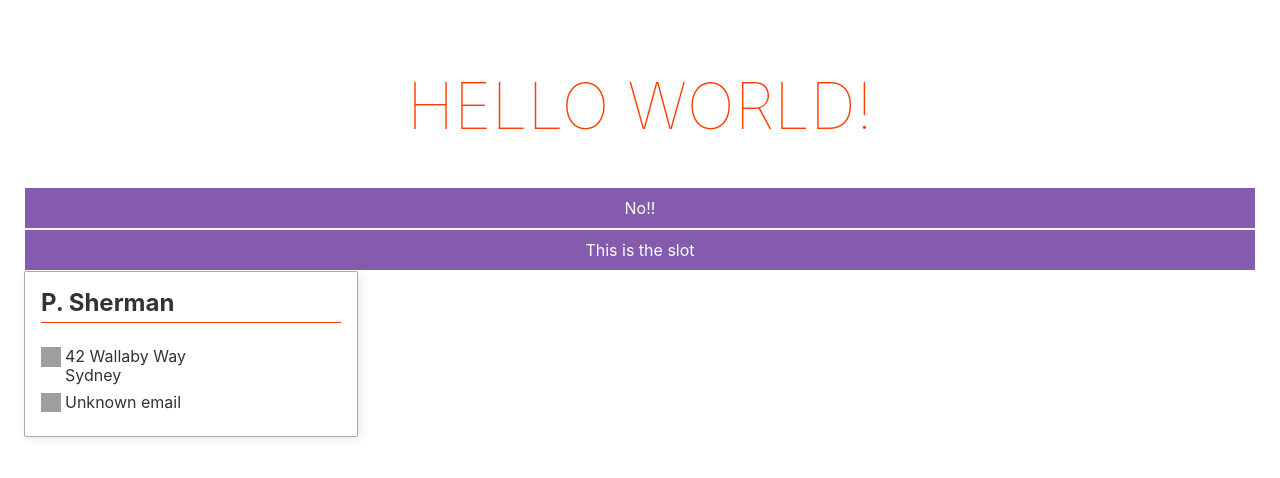
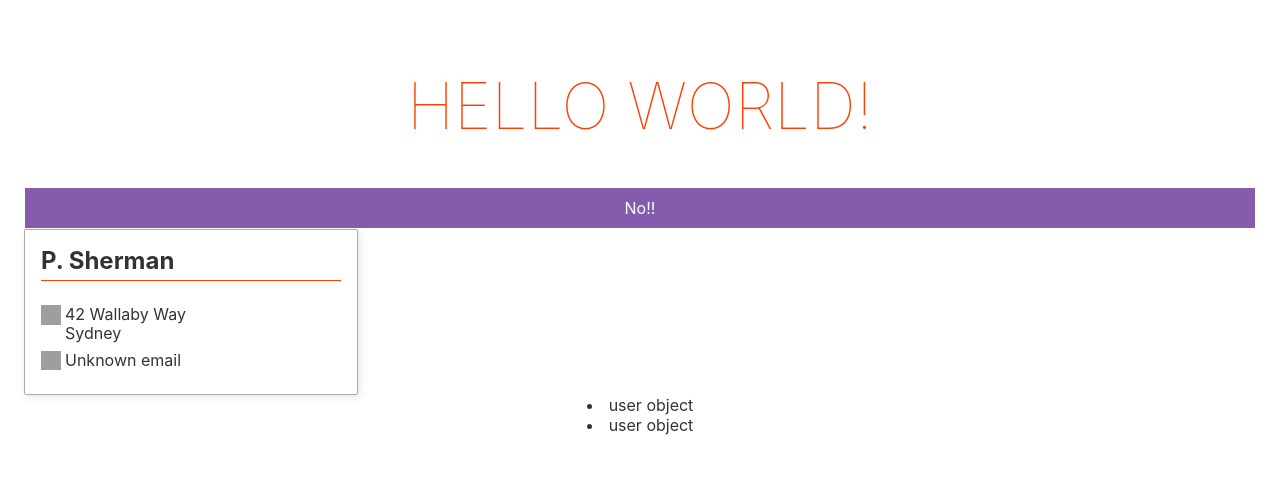
Before and after one commit to RyotaBannai/svelte, a Svelte app in the folder my-svelte-project/: page / in a window 1280 px wide. Shown: the top 478 px of the page. Built offline with nearby package versions, Linux system fonts and the light colour scheme; grey boxes are pictures that could not be loaded.

Commit message:
special element module export, debuging.

```diff
--- a/my-svelte-project/src/components/Slot/Parent.svelte
+++ b/my-svelte-project/src/components/Slot/Parent.svelte
@@ -1,6 +1,10 @@
 <script>
     import Child from './Child.svelte';
     import ContactCard from './ContactCard.svelte'
+
+    let users = [
+        {firstname: 'Ada'},
+        {lastname: 'Lovelace'},];
 </script>
 
 <Child let:active>
@@ -9,9 +13,6 @@
     {:else}
         No!!
     {/if}
-</Child>
-<Child let:active>
-    This is the slot
 </Child>
 
 <ContactCard>
@@ -27,3 +28,8 @@
         {someVal}
 	</span>
 </ContactCard>
+
+{#each users as user}
+    {@debug user}
+    <li>user object</li>
+{/each}
```
Also changed, not shown: 1 other file (tests, documents, lock files or other folders).
